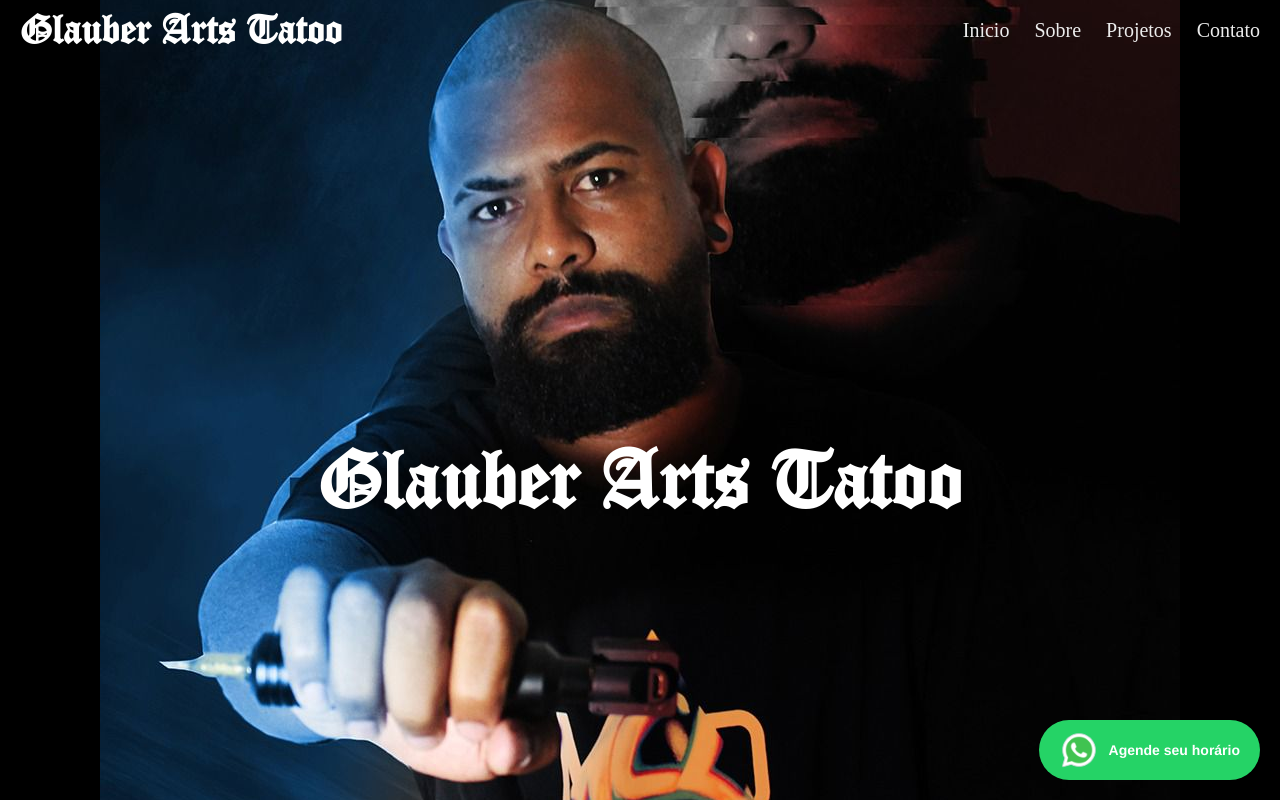
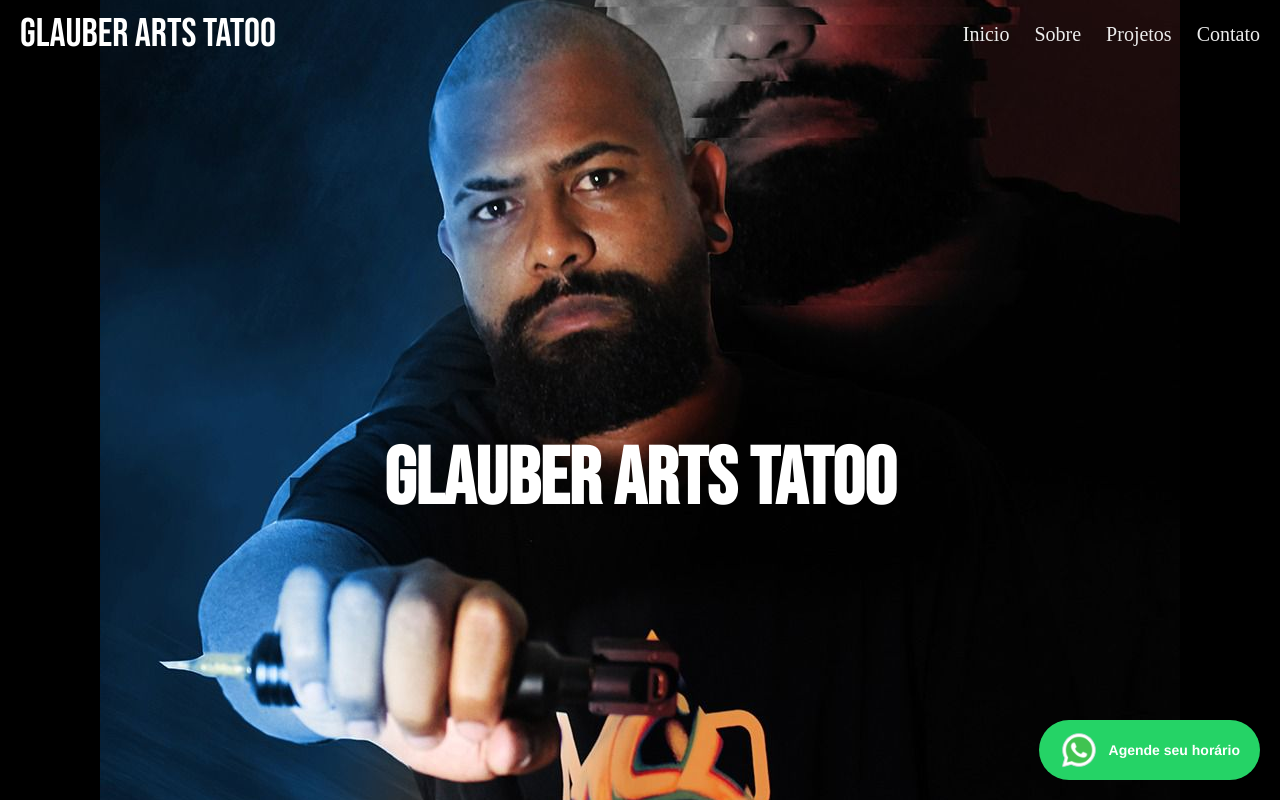
Before and after one commit to fabiopdiogo/landing-page, a React (Create React App) app: page / in a window 1280 px wide. Shown: the top 800 px of the page. Built offline with nearby package versions, Linux system fonts and the light colour scheme.

Commit message:
2ª mudança nas fontes

```diff
--- a/public/index.html
+++ b/public/index.html
@@ -3,6 +3,10 @@
   <head>
     <meta charset="utf-8" />
     <link rel="icon" href="%PUBLIC_URL%/favicon.ico" />
+    <link rel="preconnect" href="https://fonts.googleapis.com">
+    <link rel="preconnect" href="https://fonts.gstatic.com" crossorigin>
+    <link href="https://fonts.googleapis.com/css2?family=Bebas+Neue&display=swap" rel="stylesheet">
+    <link href="https://fonts.googleapis.com/css2?family=Dosis:wght@200..800&display=swap" rel="stylesheet">
     <meta name="viewport" content="width=device-width, initial-scale=1" />
     <meta name="theme-color" content="#000000" />
     <meta
--- a/src/components/Sections/About.tsx
+++ b/src/components/Sections/About.tsx
@@ -5,7 +5,7 @@ const H1 = styled.h1`
   font-size: 30px;
   color: white;
   text-align: center;
-  font-family: "Old English Text MT";
+  font-family: "Bebas Neue", sans-serif;
   @media (max-width: 676px) {
     font-size: 45px;
   }
@@ -50,8 +50,8 @@ const Content = styled.section`
 
 const P = styled.p`
   color: white;
-  font-family: "New Amsterdam", system-ui;
-  font-weight: 100;
+  font-family: "Dosis", sans-serif;
+  font-weight: 300;
   font-style: normal;
   font-size: 28px;
   line-height: 1.5;
--- a/src/components/Sections/Inicio.tsx
+++ b/src/components/Sections/Inicio.tsx
@@ -37,8 +37,9 @@ const DivMain = styled.section`
 const H1 = styled.h1`
   font-size: 80px;
   color: white;
-  text-align: center;
-  font-family: "Old English Text MT";
+  font-family: "Bebas Neue", sans-serif;
+  font-weight: 600;
+  font-style: normal;
 
   @media (max-width: 1024px) {
     font-size: 65px;
@@ -74,9 +75,9 @@ const DivMenu = styled.nav`
 const LogoH1 = styled(H1)`
   font-size: 40px;
   margin: 0;
-  text-align: left; /* Alinha o logo à esquerda */
-  color: white;
-  font-family: "Old English Text MT";
+  font-family: "Bebas Neue", sans-serif;
+  font-weight: 400;
+  font-style: normal;
   @media (max-width: 1024px) {
     font-size: 30px;
   }
--- a/src/components/Sections/Projects.tsx
+++ b/src/components/Sections/Projects.tsx
@@ -28,7 +28,7 @@ const CardsFit = styled.div`
 const H1 = styled.h1`
   font-size:30px;
   color: white;
-  font-family: "Old English Text MT";
+  font-family: "Bebas Neue", sans-serif;
   @media (max-width: 676px) {
     font-size: 45px;
   }
@@ -58,8 +58,8 @@ const P = styled.h2`
   color: white;
   line-height: 1.5;
   text-align: justify;
-  font-family: "New Amsterdam", system-ui;
-  font-weight: 100;
+  font-family: "Dosis", sans-serif;
+  font-weight: 300;
   font-style: normal;
   margin: 0;
   font-size: 20px;
--- a/src/components/Sections/Redes.tsx
+++ b/src/components/Sections/Redes.tsx
@@ -35,7 +35,7 @@ const Div = styled.div`
 const H1 = styled.h1`
   font-size:30px;
   color: white;
-  font-family: "Old English Text MT";
+  font-family: "Bebas Neue", sans-serif;
   @media (max-width: 676px){
     font-size:45px;
   }
@@ -97,16 +97,14 @@ function Redes ({ id }: Props){
       <PostContainer>
           <Button href="https://www.instagram.com/glauberhenrique_arts/">
             <Img src="instagram.png"></Img>
-            <P>Me siga no Instagram</P>
+            <H1>Me siga no Instagram</H1>
           </Button>
           <LogoH1>Glauber Arts Tatoo</LogoH1>
           <ContatoDiv>
             <H1>Contato</H1>
             <Div><Img src="whatsapp2.png" /><P>(31)99268-6329</P></Div>
-          </ContatoDiv>
-          <ContatoDiv>
-              <H1>Onde estamos</H1>
-              <Div><Img src="local.png"/><P>Sabará - MG</P></Div>
+            <H1>Onde estamos</H1>
+            <Div><Img src="local.png"/><P>Sabará - MG</P></Div>
           </ContatoDiv>
       </PostContainer>
 
```
